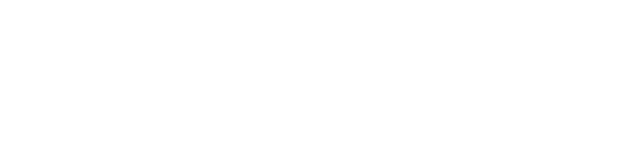
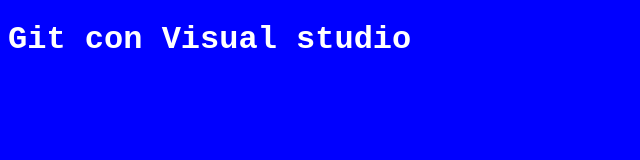
Before and after one commit to samuelmg9222/miwebsamuel, a plain HTML site: page index.html in a window 1280 px wide. Shown: the whole page, without its empty margins (0-640 px from the left). Drawn offline with Linux system fonts and the light colour scheme.

Commit message:
Definicion de los primeros estilos y crecion del mensaje de saludo

```diff
--- a/css/estilos.css
+++ b/css/estilos.css
@@ -0,0 +1,8 @@
+body{
+    background-color: blue;
+    color: white;
+
+}
+h1{
+    font-family: 'Courier New', Courier, monospace;
+}
--- a/index.html
+++ b/index.html
@@ -4,9 +4,11 @@
     <meta charset="UTF-8">
     <meta http-equiv="X-UA-Compatible" content="IE=edge">
     <meta name="viewport" content="width=device-width, initial-scale=1.0">
+    <link rel="stylesheet" href="css/estilos.css">
+    <script src="js/miscript.js"></script>
     <title>Document</title>
 </head>
 <body>
-
+    <h1>Git con Visual studio</h1>
 </body>
 </html>
--- a/js/miscript.js
+++ b/js/miscript.js
@@ -0,0 +1 @@
+alert("“Estamos aprendiendo a usar git con la terminal de Visual Studio Code")
```
